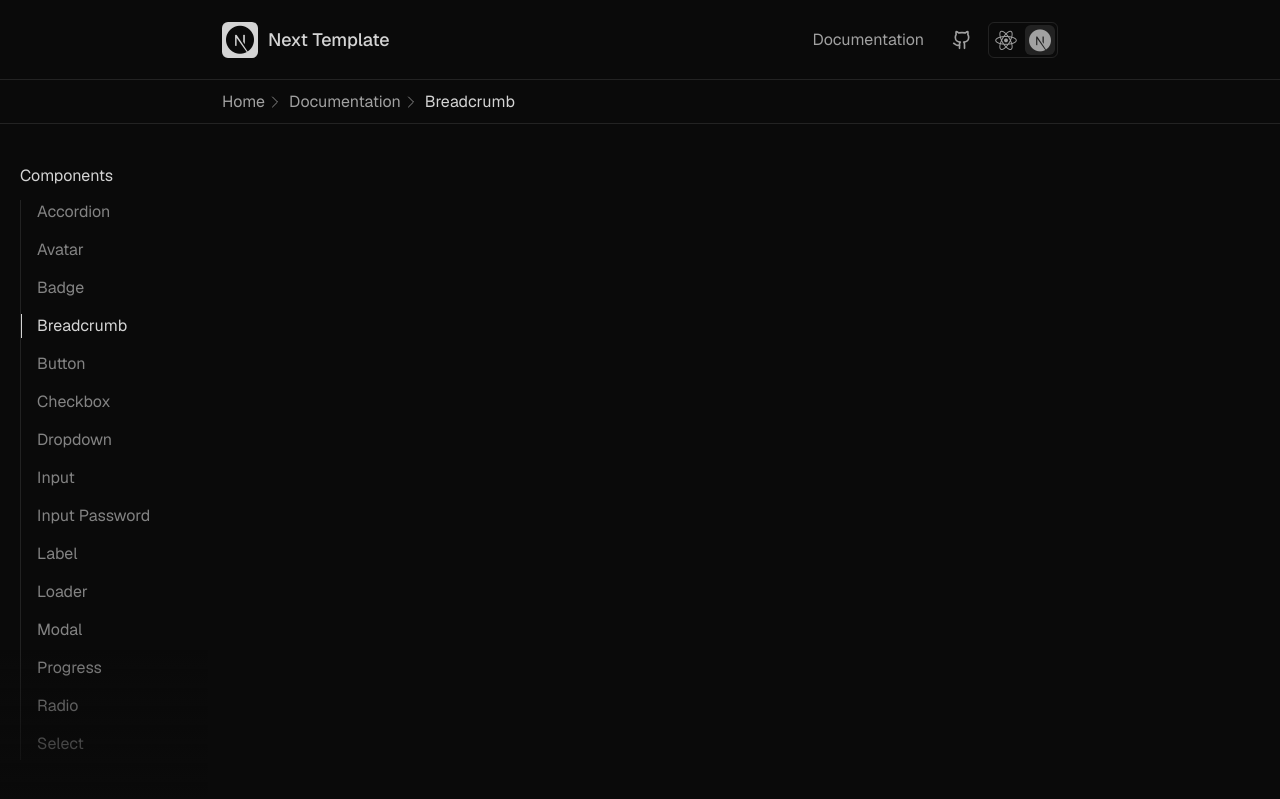
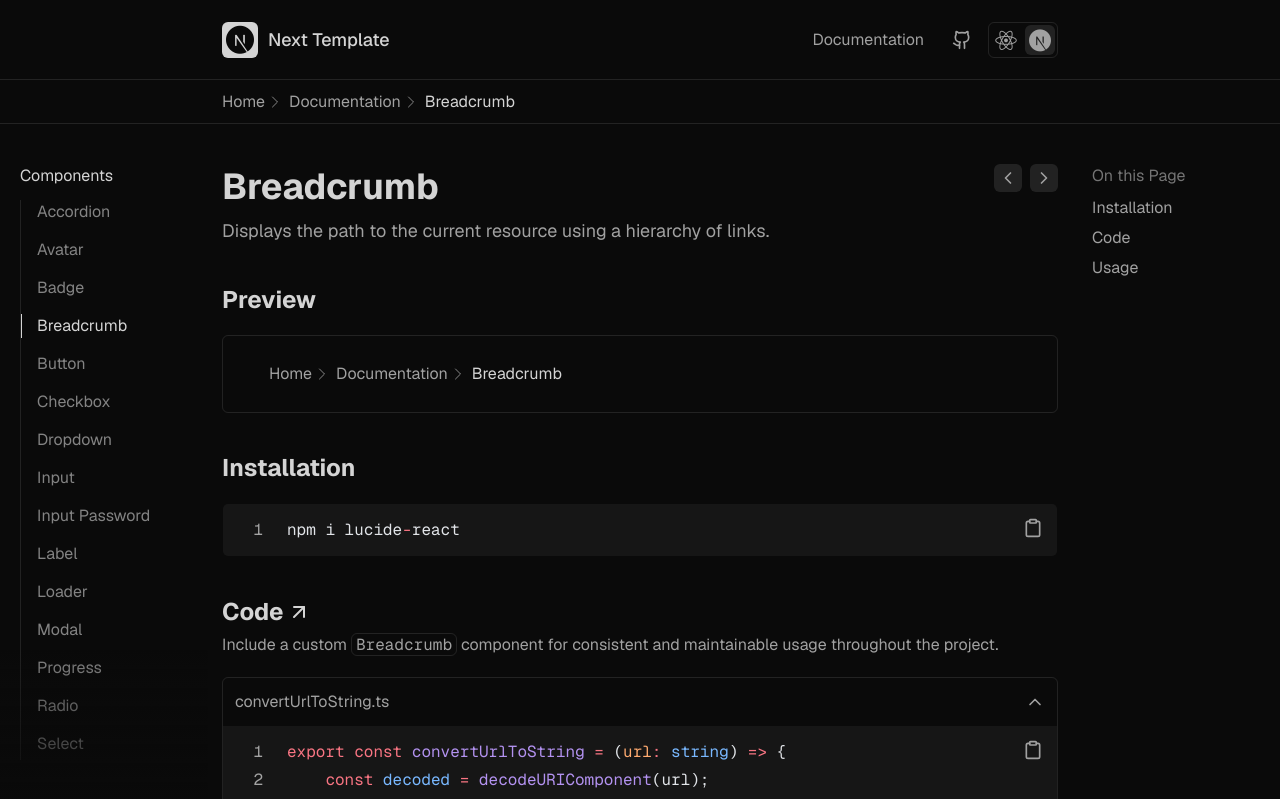
Before and after one commit to dimarogkov/next-template, a Next.js app: page /documentation/breadcrumb in a window 1280 px wide. Shown: the top 799 px of the page. Built offline with nearby package versions, Linux system fonts and the light colour scheme.

Commit message:
add BreadcrumbPage

```diff
--- a/app/documentation/(componentsPages)/breadcrumb/page.tsx
+++ b/app/documentation/(componentsPages)/breadcrumb/page.tsx
@@ -1,15 +1,58 @@
 import { Metadata } from 'next';
+import { BREADCRUMB_CODE, BREADCRUMB_HELPERS_CODE, BREADCRUMB_USAGE_CODE, NPM_LUCIDE_CODE } from '@/src/variables/code';
+import { IDocumentationData, IDocumentationCodeSection } from '@/src/types/interfaces/DocumentationData';
+import { DocumentationClient } from '@/src/components/blocks';
+import { BreadcrumbPreview } from '@/src/components/elements/preview';
+import { Text } from '@/src/components/ui';
 
 export const metadata: Metadata = {
-    title: 'Page',
+    title: 'Breadcrumb',
 };
 
-const Page = () => {
-    return (
-        <div>
-            <div>Page</div>
-        </div>
-    );
+const BreadcrumbPage = () => {
+    const codeSections: IDocumentationCodeSection[] = [
+        {
+            id: 'installation',
+            title: 'Installation',
+            link: '',
+            description: null,
+            withAccordion: false,
+            codeArr: [NPM_LUCIDE_CODE],
+        },
+        {
+            id: 'code',
+            title: 'Code',
+            link: 'https://github.com/dimarogkov/next-template/tree/master/src/components/blocks/Breadcrumb.tsx',
+            description: (
+                <Text>
+                    Include a custom <span className='badge-item'>Breadcrumb</span> component for consistent and
+                    maintainable usage throughout the project.
+                </Text>
+            ),
+            withAccordion: true,
+            codeArr: [
+                { label: 'convertUrlToString.ts', code: BREADCRUMB_HELPERS_CODE },
+                { label: 'Breadcrumb.tsx', code: BREADCRUMB_CODE },
+            ],
+        },
+        {
+            id: 'usage',
+            title: 'Usage',
+            link: '',
+            description: null,
+            withAccordion: false,
+            codeArr: [BREADCRUMB_USAGE_CODE],
+        },
+    ];
+
+    const data: IDocumentationData = {
+        title: 'Breadcrumb',
+        description: 'Displays the path to the current resource using a hierarchy of links.',
+        preview: <BreadcrumbPreview />,
+        codeSections,
+    };
+
+    return <DocumentationClient data={data} />;
 };
 
-export default Page;
+export default BreadcrumbPage;
--- /dev/null
+++ b/src/components/elements/preview/BreadcrumbPreview.tsx
@@ -0,0 +1,7 @@
+import { Breadcrumb } from '@/src/components/blocks';
+
+const BreadcrumbPreview = () => {
+    return <Breadcrumb className='!relative !z-0 !top-auto !p-0 !border-none' />;
+};
+
+export default BreadcrumbPreview;
--- a/src/components/elements/preview/index.ts
+++ b/src/components/elements/preview/index.ts
@@ -1,5 +1,6 @@
 import AccordionPreview from './AccordionPreview';
 import AvatarPreview from './AvatarPreview';
 import BadgePreview from './BadgePreview';
+import BreadcrumbPreview from './BreadcrumbPreview';
 
-export { AccordionPreview, AvatarPreview, BadgePreview };
+export { AccordionPreview, AvatarPreview, BadgePreview, BreadcrumbPreview };
--- a/src/variables/code/breadcrumb/breadcrumb.ts
+++ b/src/variables/code/breadcrumb/breadcrumb.ts
@@ -8,17 +8,32 @@ export const BREADCRUMB_HELPERS_CODE = `export const convertUrlToString = (url:
         .join(' ');
 };`;
 
-export const BREADCRUMB_CODE = `import { FC } from 'react';
-import { Link, useLocation } from 'react-router-dom';
-import { convertUrlToString } from '../../helpers';
+export const BREADCRUMB_CODE = `'use client';
+import { FC } from 'react';
+import Link from 'next/link';
+import { usePathname } from 'next/navigation';
+import { PATHS } from '@/src/variables';
+import { convertUrlToString, getLinks } from '@/src/helpers';
 import { ChevronRight } from 'lucide-react';
 
 type Props = {
     className?: string;
 };
 
-export const Breadcrumb: FC<Props> = ({ className = '' }) => {
-    const { pathname } = useLocation();
+const Breadcrumb: FC<Props> = ({ className = '' }) => {
+    const pathname = usePathname();
+    const { componentsLinks, dataFetchingLinks, formValidationLinks, storeLinks } = getLinks();
+    const { MAIN } = PATHS.PAGES;
+
+    const pathsArr = [
+        ...Object.values(MAIN),
+        ...componentsLinks.map(({ href }) => href),
+        ...dataFetchingLinks.map(({ href }) => href),
+        ...formValidationLinks.map(({ href }) => href),
+        ...storeLinks.map(({ href }) => href),
+    ];
+
+    const isBreadcrumbVisible = pathsArr.includes(pathname);
 
     const links = pathname.split('/').map((link) => ({
         id: crypto.randomUUID(),
@@ -27,15 +42,17 @@ export const Breadcrumb: FC<Props> = ({ className = '' }) => {
     }));
 
     return (
+        <>
+            {isBreadcrumbVisible && (
                 <section
-            className={\`sticky z-20 top-16 lg:top-20 left-0 w-full h-11 border-b border-gray bg-white \${className}\`}
+                    className={\`sticky z-20 top-16 lg:top-20 left-0 w-full h-11 border-b border-border bg-bg \${className}\`}
                 >
                     <div className='container h-full'>
                         <ul className='flex items-center gap-1 w-full h-full'>
                             {links.map(({ id, href, name }, index) => (
                                 <li key={id}>
                                     {links.length - 1 !== index ? (
-                                <Link to={href} className='flex items-center line-clamp-1 hover:underline'>
+                                        <Link href={href} className='flex items-center line-clamp-1 hover:underline'>
                                             <span className='line-clamp-1'>{name}</span>
                                             <ChevronRight className='size-5 min-w-5 stroke-1 text-text' />
                                         </Link>
@@ -47,5 +64,9 @@ export const Breadcrumb: FC<Props> = ({ className = '' }) => {
                         </ul>
                     </div>
                 </section>
+            )}
+        </>
     );
-};`;
+};
+
+export default Breadcrumb;`;
```
Lines whose indentation alone changed are shown as unchanged.
